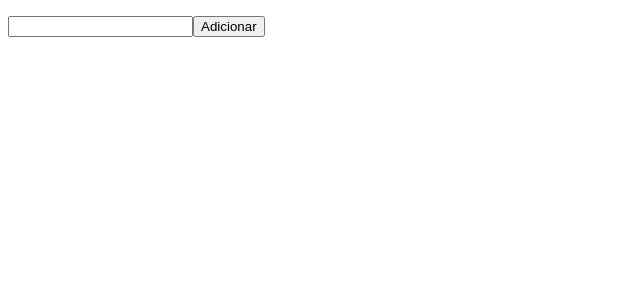
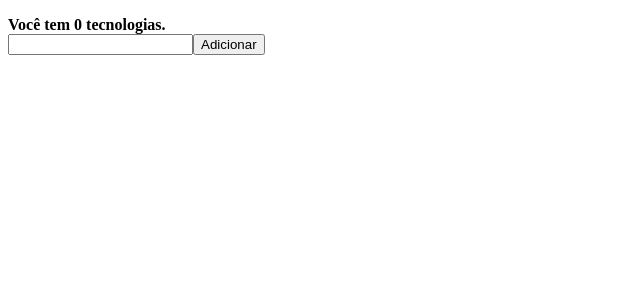
Before and after one commit to felipmarinho/modulo08-bootcamp, a React (Create React App) app: page / in a window 1280 px wide. Shown: the top 300 px of the page, without its empty margins (0-640 px from the left). Built offline with nearby package versions, Linux system fonts and the light colour scheme.

Commit message:
Usando o Hooks useMemo

```diff
--- a/src/App.js
+++ b/src/App.js
@@ -1,4 +1,4 @@
-import React, { useState, useEffect } from 'react';
+import React, { useState, useEffect, useMemo } from 'react';
 
 function App() {
   const [tech, setTech] = useState([]);
@@ -27,6 +27,10 @@ function App() {
     localStorage.setItem('tech', JSON.stringify(tech));
   }, [tech]);
 
+  /**
+   * Só é executado quando o atributo observado/escutado é alterado.
+   */
+  const techSize = useMemo(() => tech.length, [tech]);
   return (
     <>
       <ul>
@@ -34,6 +38,8 @@ function App() {
           <li key={t}>{t}</li>
         ))}
       </ul>
+      <strong>Você tem {techSize} tecnologias.</strong>
+      <br />
       <input value={newTech} onChange={e => setNewTech(e.target.value)} />
       <button type="button" onClick={handleAdd}>
         Adicionar
```
